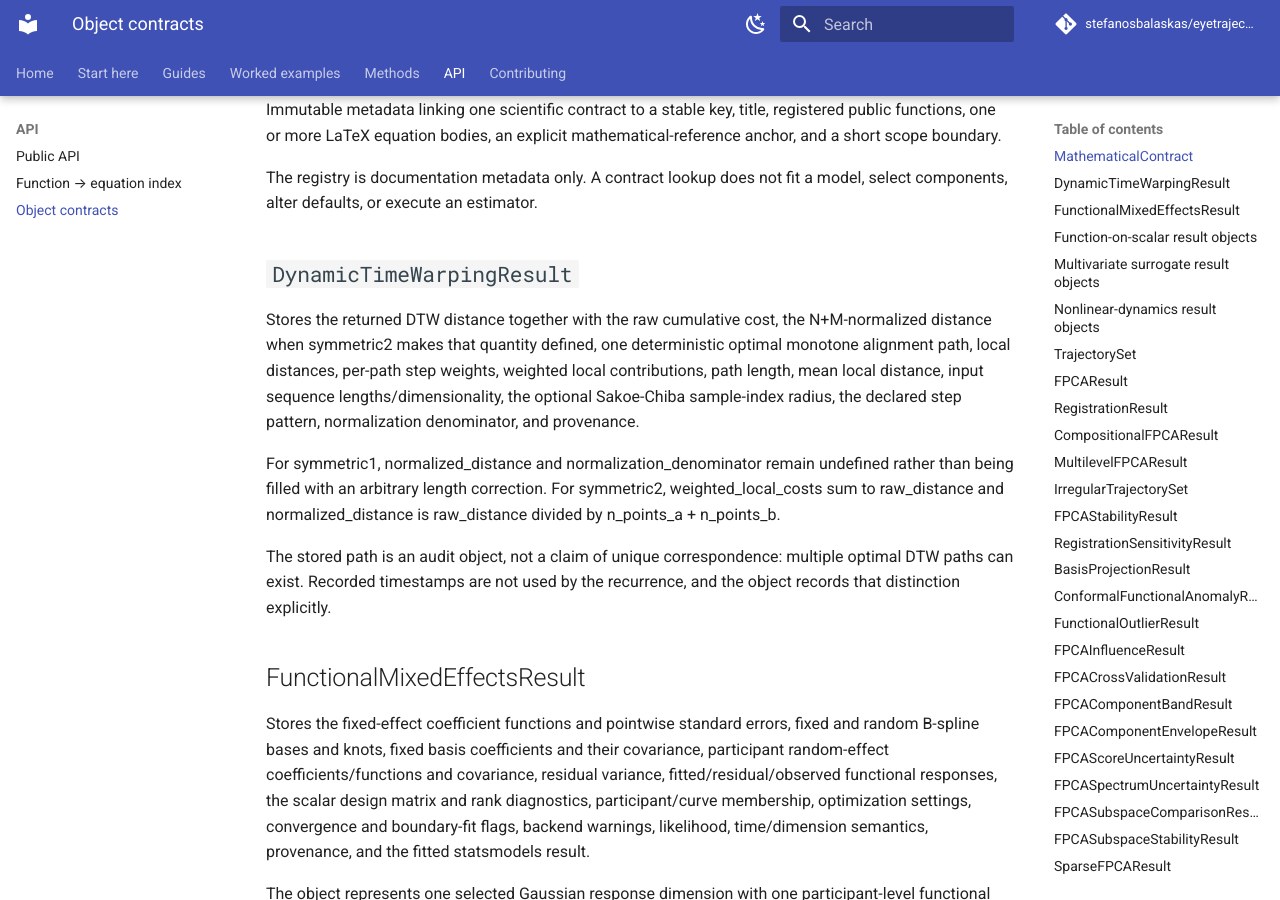
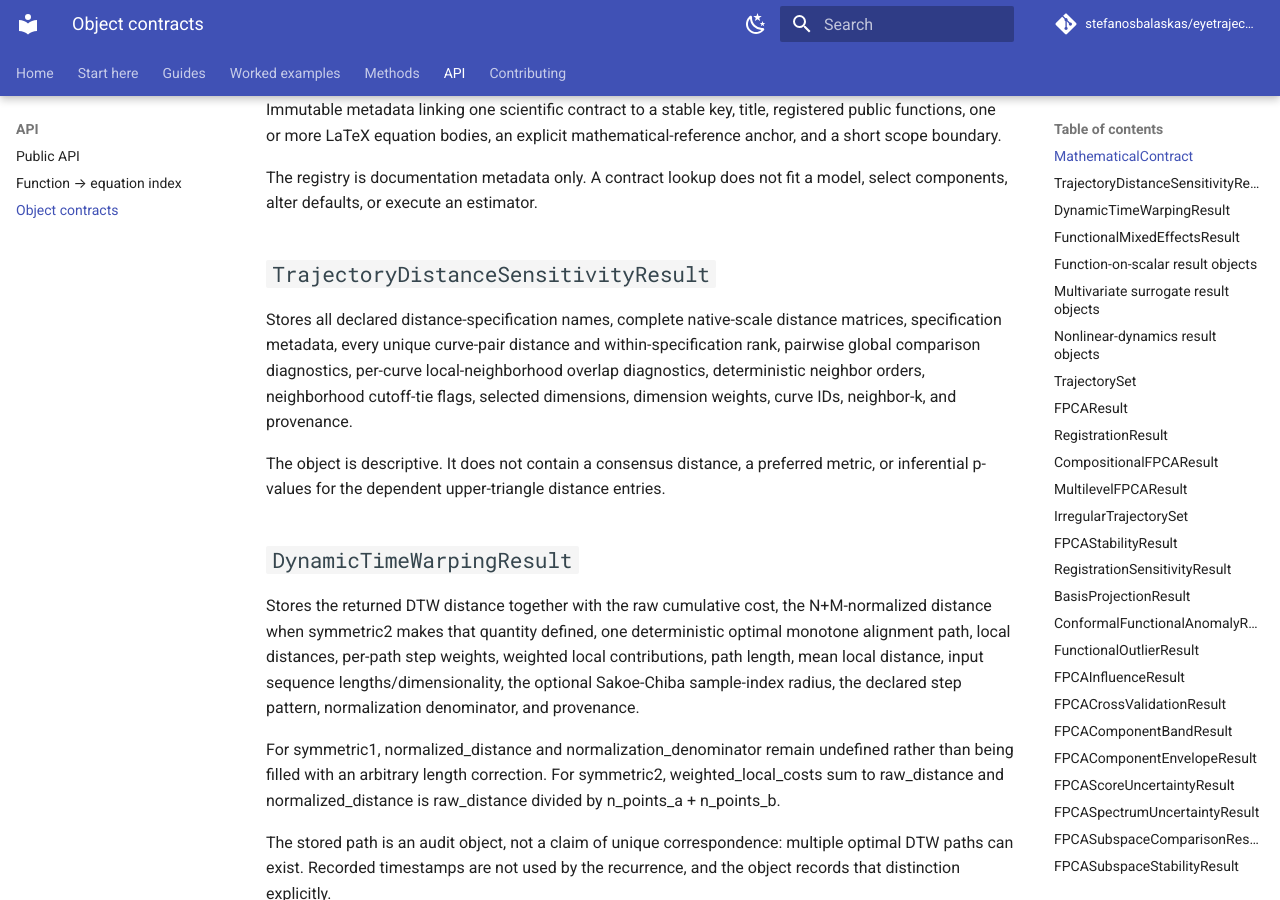
Before and after one commit to stefanosbalaskas/eyetrajectoriespy, an MkDocs documentation site: the page built from docs/reference/objects.md, in a window 1280 px wide and 900 px high, scrolled down 338 px. Built offline with MkDocs 1.6.1 and Material for MkDocs 9.7.7, drawn with Linux system fonts in a browser that asks for light colours; comment, search, counter and statistics services are not loaded.

Commit message:
Document trajectory distance sensitivity result

```diff
--- a/docs/reference/objects.md
+++ b/docs/reference/objects.md
@@ -8,6 +8,19 @@ The result objects below preserve the numerical outputs and provenance of the pa
 Immutable metadata linking one scientific contract to a stable key, title, registered public functions, one or more LaTeX equation bodies, an explicit mathematical-reference anchor, and a short scope boundary.
 
 The registry is documentation metadata only. A contract lookup does not fit a model, select components, alter defaults, or execute an estimator.
+
+## `TrajectoryDistanceSensitivityResult`
+
+Stores all declared distance-specification names, complete native-scale
+distance matrices, specification metadata, every unique curve-pair distance
+and within-specification rank, pairwise global comparison diagnostics,
+per-curve local-neighborhood overlap diagnostics, deterministic neighbor
+orders, neighborhood cutoff-tie flags, selected dimensions, dimension
+weights, curve IDs, neighbor-k, and provenance.
+
+The object is descriptive. It does not contain a consensus distance, a
+preferred metric, or inferential p-values for the dependent upper-triangle
+distance entries.
 
 ## `DynamicTimeWarpingResult`
 
```
